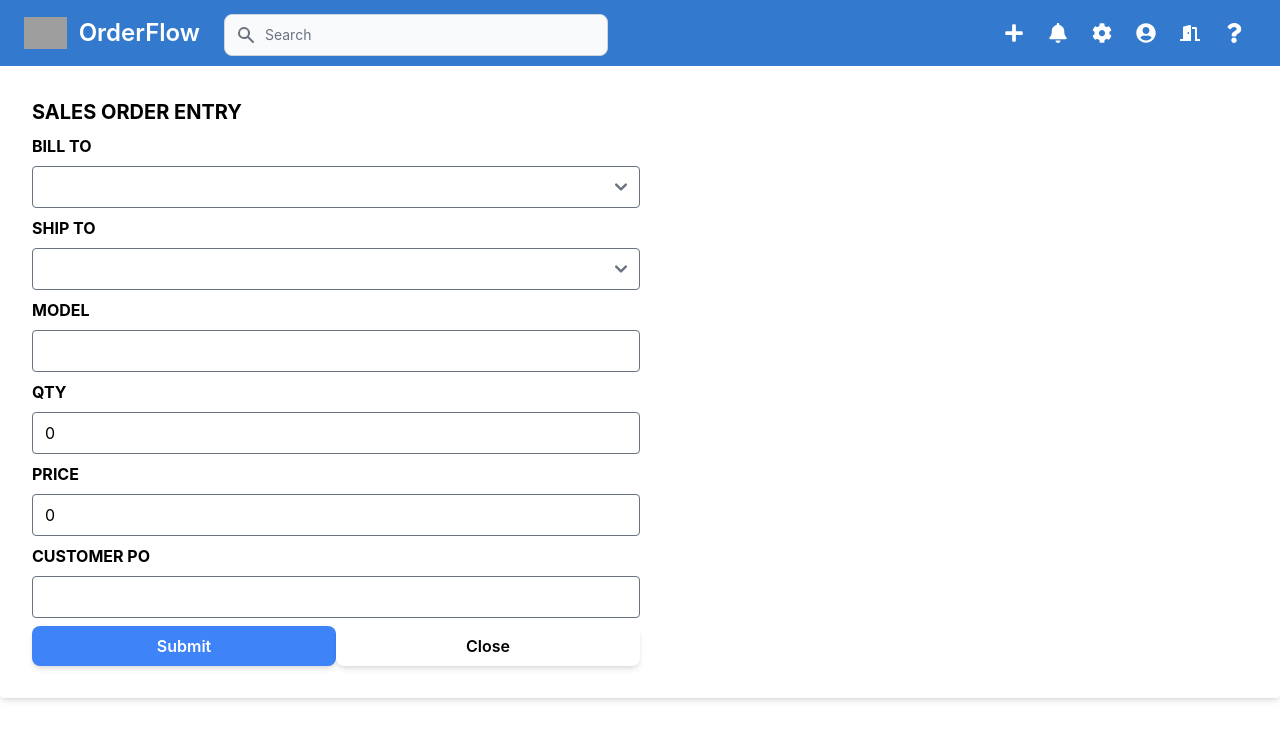
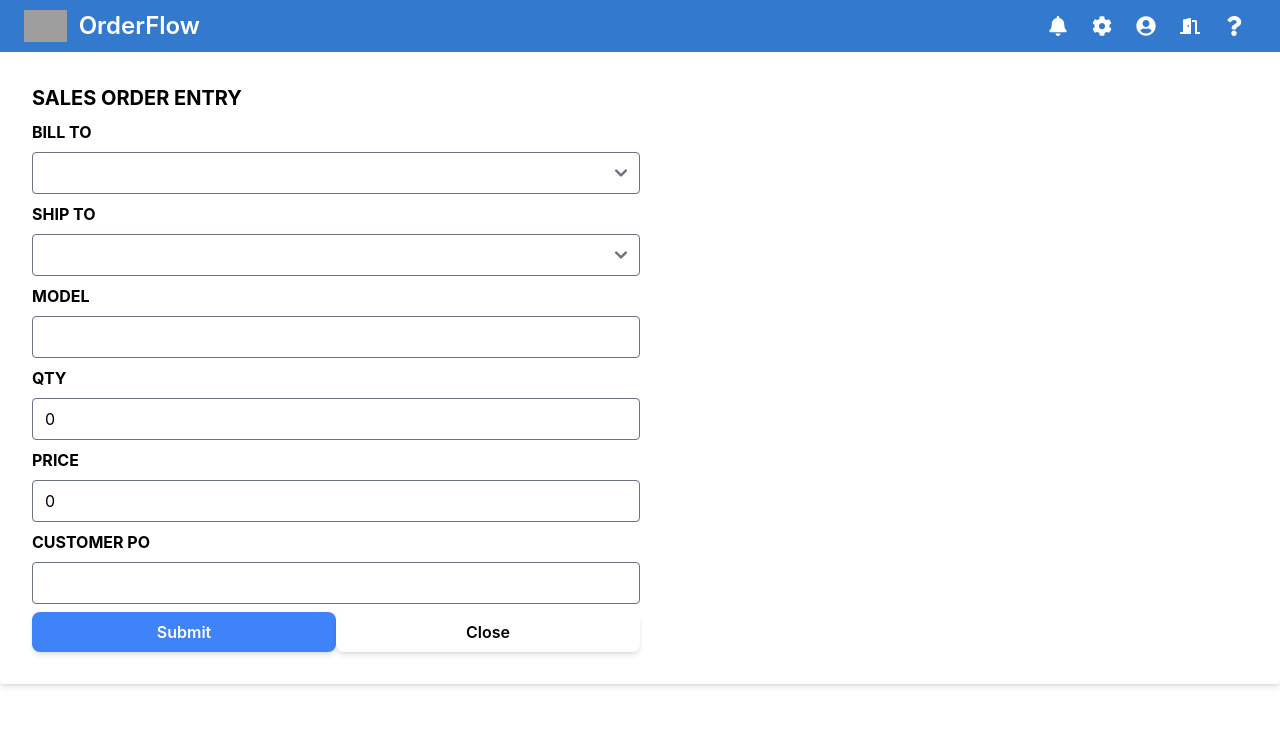
Before and after one commit to jcho-project/orderflow, a React (Create React App) app: page /create in a window 1280 px wide. Shown: the top 740 px of the page. Built offline with nearby package versions, Linux system fonts and the light colour scheme; grey boxes are pictures that could not be loaded.

Commit message:
remove addOrder button in Navbar and move functionality to Add Order button in OrderList // remove searchbar in Navbar and add OrderInput in OrderList // require check on search functionality in OrderInput and OrderContext

```diff
--- a/src/components/layout/Navbar.jsx
+++ b/src/components/layout/Navbar.jsx
@@ -1,4 +1,4 @@
-import { FaBell, FaCog, FaDoorOpen,FaPlus, FaQuestion, FaUserCircle } from 'react-icons/fa';
+import { FaBell, FaCog, FaDoorOpen, FaQuestion, FaUserCircle } from 'react-icons/fa';
 import { Link } from 'react-router-dom';
 import { useNavigate } from 'react-router-dom';
 
@@ -23,15 +23,9 @@ function Navbar() {
             <img src="https://flowbite.s3.amazonaws.com/logo.svg" className="mr-3 h-8" alt="FlowBite Logo" />
             <span className="self-center text-2xl font-semibold whitespace-nowrap text-white">OrderFlow</span>
           </Link>
-          <OrderInput />
         </div>
         <div className="flex justify-between items-center">
           <ul className='flex'>
-            <li className='px-3 text-white'>
-              <Link to="/create">
-                <FaPlus size={20} />
-              </Link>
-            </li>
             <li className='px-3 text-white'>
               <Link to="/">
                 <FaBell size={20} />
--- a/src/components/orders/OrderInput.jsx
+++ b/src/components/orders/OrderInput.jsx
@@ -16,13 +16,13 @@ function OrderInput() {
   return (
     <>
       <form action="#" method="GET" className="hidden lg:block lg:pl-2">
-      <label className="sr-only">Search</label>
-      <div className="relative flex mt-1 lg:w-96">
-        <div className="flex absolute inset-y-0 left-0 items-center pl-3 pointer-events-none">
-          <svg className="w-5 h-5 text-gray-500" fill="currentColor" viewBox="0 0 20 20" xmlns="http://www.w3.org/2000/svg"><path d="M8 4a4 4 0 100 8 4 4 0 000-8zM2 8a6 6 0 1110.89 3.476l4.817 4.817a1 1 0 01-1.414 1.414l-4.816-4.816A6 6 0 012 8z"></path></svg>
+        <label className="sr-only">Search</label>
+        <div className="relative flex mt-1 lg:w-96">
+          <div className="flex absolute inset-y-0 left-0 items-center pl-3 pointer-events-none">
+            <svg className="w-5 h-5 text-gray-500" fill="currentColor" viewBox="0 0 20 20" xmlns="http://www.w3.org/2000/svg"><path d="M8 4a4 4 0 100 8 4 4 0 000-8zM2 8a6 6 0 1110.89 3.476l4.817 4.817a1 1 0 01-1.414 1.414l-4.816-4.816A6 6 0 012 8z"></path></svg>
+          </div>
+          <input type="text" name="search" className="bg-gray-50 border border-gray-300 text-gray-900 sm:text-sm rounded-lg focus:ring-primary-500 focus:border-primary-500 w-full pl-10 p-2.5" placeholder="Search Order" />
         </div>
-        <input type="text" name="email" id="topbar-search" className="bg-gray-50 border border-gray-300 text-gray-900 sm:text-sm rounded-lg focus:ring-primary-500 focus:border-primary-500 w-full pl-10 p-2.5" placeholder="Search" />
-      </div>
       </form>
     </>
   );
--- a/src/components/orders/OrderList.jsx
+++ b/src/components/orders/OrderList.jsx
@@ -1,10 +1,14 @@
 import { useContext, useEffect } from 'react';
+import { useNavigate } from 'react-router-dom';
 
 import OrderContext from '../../context/OrderContext';
+import OrderInput from '../orders/OrderInput';
 import OrderItem from './OrderItem';
 
 function OrderList() {
   const { orderList, getOrders } = useContext(OrderContext);
+
+  const navigate = useNavigate();
 
   useEffect(() => {
     getOrders();
@@ -43,12 +47,6 @@ function OrderList() {
                       <a href="#" className="ml-1 text-gray-700 hover:text-primary-600 md:ml-2 dark:text-gray-300 dark:hover:text-white">Orders</a>
                     </div>
                   </li>
-                      <li>
-                        <div className="flex items-center">
-                          <svg className="w-6 h-6 text-gray-400" fill="currentColor" viewBox="0 0 20 20" xmlns="http://www.w3.org/2000/svg"><path fillRule="evenodd" d="M7.293 14.707a1 1 0 010-1.414L10.586 10 7.293 6.707a1 1 0 011.414-1.414l4 4a1 1 0 010 1.414l-4 4a1 1 0 01-1.414 0z" clipRule="evenodd"></path></svg>
-                          <span className="ml-1 text-gray-400 md:ml-2 dark:text-gray-500" aria-current="page">List</span>
-                        </div>
-                      </li>
                 </ol>
               </nav>
               <h1 className="text-xl font-semibold text-gray-900 sm:text-2xl dark:text-white">SALES ORDER INQUIRY</h1>
@@ -56,16 +54,9 @@ function OrderList() {
 
             {/* Searchbar / Icons / Add User */}
             <div className="sm:flex">
-                <div className="items-center hidden mb-3 sm:flex sm:divide-x sm:divide-gray-100 sm:mb-0 dark:divide-gray-700">
-                    <form className="lg:pr-3" action="#" method="GET">
-                      <label htmlFor="users-search" className="sr-only">Search</label>
-                      <div className="relative mt-1 lg:w-64 xl:w-96">
-                          <input type="text" name="email" id="users-search" className="bg-gray-50 border border-gray-300 text-gray-900 sm:text-sm rounded-lg focus:ring-primary-500 focus:border-primary-500 block w-full p-2.5 dark:bg-gray-700 dark:border-gray-600 dark:placeholder-gray-400 dark:text-white dark:focus:ring-primary-500 dark:focus:border-primary-500" placeholder="Search for users" />
-                      </div>
-                    </form>
-                </div>
+                <OrderInput />
                 <div className="flex items-center ml-auto space-x-2 sm:space-x-3">
-                    <button type="button" data-modal-toggle="add-user-modal" className="inline-flex items-center justify-center w-1/2 px-3 py-2 text-sm font-medium text-center text-white rounded-lg bg-primary-700 hover:bg-primary-800 focus:ring-4 focus:ring-primary-300 sm:w-auto dark:bg-primary-600 dark:hover:bg-primary-700 dark:focus:ring-primary-800">
+                    <button onClick={() => navigate("/create")} type="button" data-modal-toggle="add-user-modal" className="inline-flex items-center justify-center w-1/2 px-3 py-2 text-sm font-medium text-center text-white rounded-lg bg-primary-700 hover:bg-primary-800 focus:ring-4 focus:ring-primary-300 sm:w-auto dark:bg-primary-600 dark:hover:bg-primary-700 dark:focus:ring-primary-800">
                         <svg className="w-5 h-5 mr-2 -ml-1" fill="currentColor" viewBox="0 0 20 20" xmlns="http://www.w3.org/2000/svg"><path fillRule="evenodd" d="M10 5a1 1 0 011 1v3h3a1 1 0 110 2h-3v3a1 1 0 11-2 0v-3H6a1 1 0 110-2h3V6a1 1 0 011-1z" clipRule="evenodd"></path></svg>
                         Add Order
                     </button>
```
Lines whose indentation alone changed are shown as unchanged.
